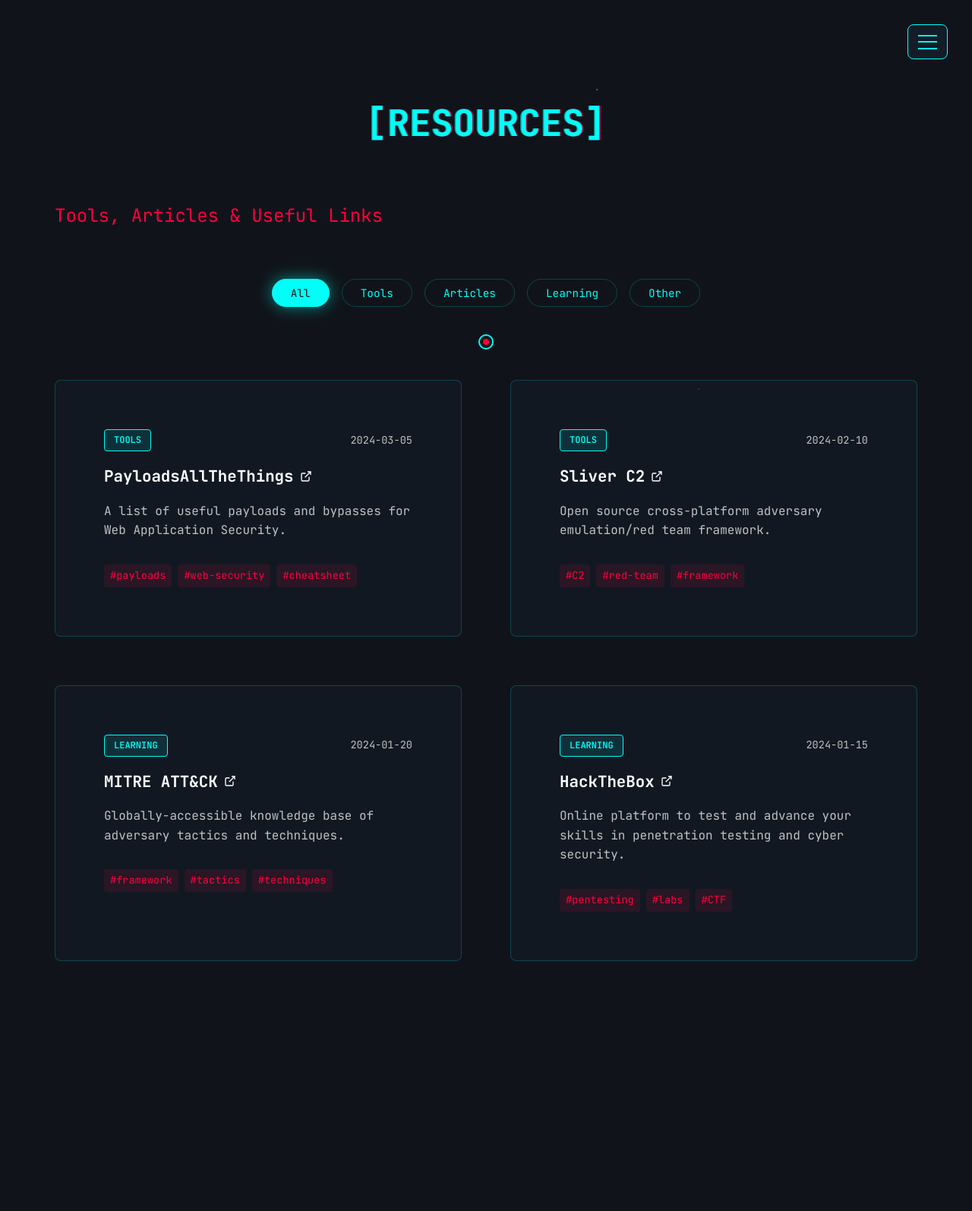
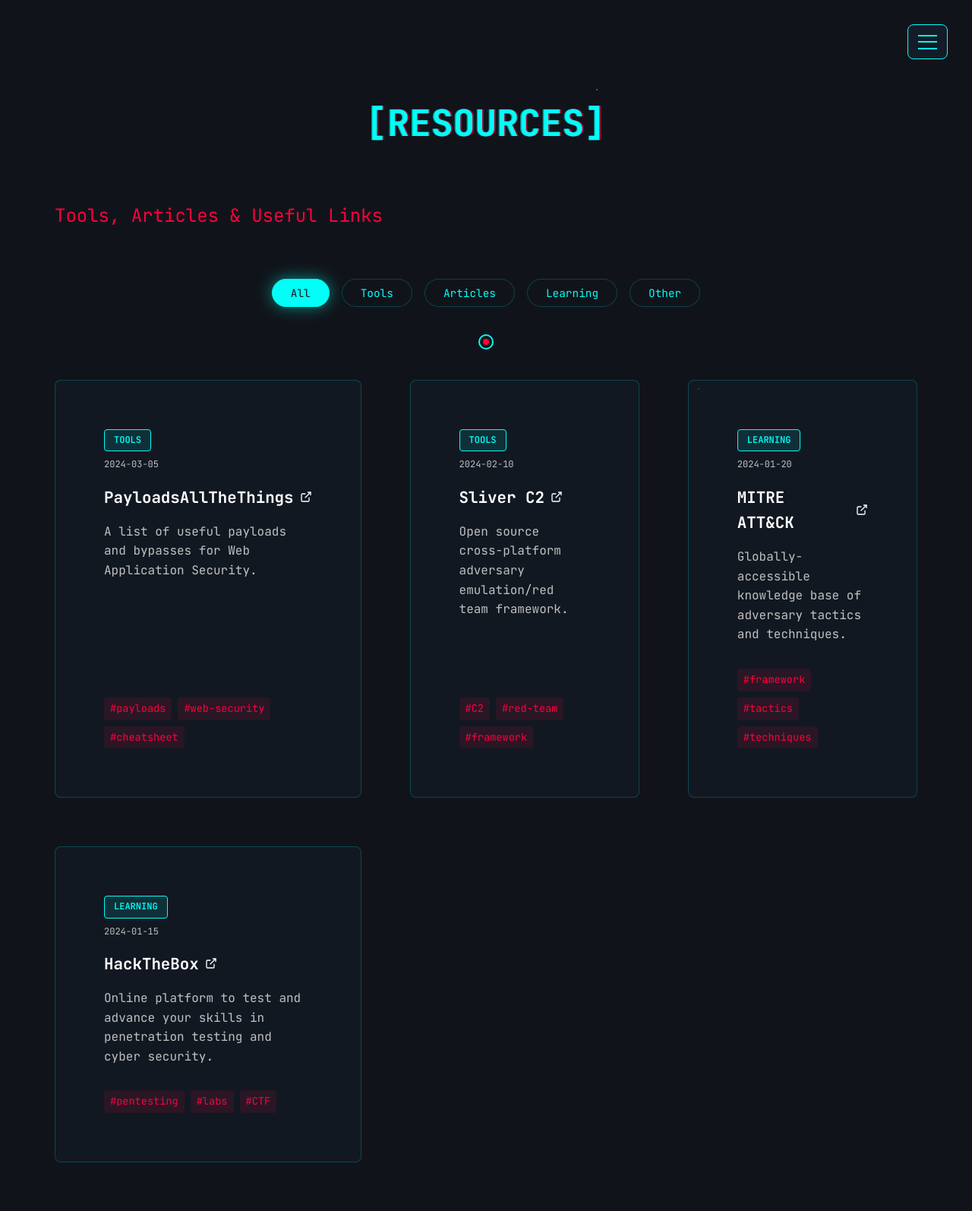
Before and after one commit to fr3akazo1d-sec/personal-website, a Jekyll site: the page built from resources.html, in a window 1280 px wide. Shown: the whole page at 76% size. Built offline with Jekyll 4.4.1, drawn with Linux system fonts in a browser that asks for light colours; before the commit the page ends 1329 px from its top, so only the background shows below that.

Commit message:
Improve resources page layout and styling
- Change grid to display 4 items per row on desktop
- Add responsive breakpoints for tablet and mobile
- Fix card heights to be equal in each row
- Move date below category badge
- Ensure consistent card widths across all rows

```diff
--- a/resources.html
+++ b/resources.html
@@ -51,8 +51,10 @@
             {% for resource in sorted_resources %}
             <div class="resource-card" data-category="{{ resource.category }}">
                 <div class="resource-header">
-                    <span class="resource-category">{{ resource.category | upcase }}</span>
-                    <span class="resource-date">{{ resource.date | date: "%Y-%m-%d" }}</span>
+                    <div class="resource-meta">
+                        <span class="resource-category">{{ resource.category | upcase }}</span>
+                        <span class="resource-date">{{ resource.date | date: "%Y-%m-%d" }}</span>
+                    </div>
                 </div>
                 <h3 class="resource-title">
                     <a href="{{ resource.url }}" target="_blank" rel="noopener noreferrer">
@@ -120,10 +122,28 @@
 
 .resources-container {
     display: grid;
-    grid-template-columns: repeat(auto-fill, minmax(350px, 1fr));
+    grid-template-columns: repeat(4, 1fr);
     gap: var(--spacing-lg);
-    max-width: 1200px;
+    max-width: 1400px;
     margin: 0 auto;
+}
+
+@media (max-width: 1366px) {
+    .resources-container {
+        grid-template-columns: repeat(3, 1fr);
+    }
+}
+
+@media (max-width: 968px) {
+    .resources-container {
+        grid-template-columns: repeat(2, 1fr);
+    }
+}
+
+@media (max-width: 640px) {
+    .resources-container {
+        grid-template-columns: 1fr;
+    }
 }
 
 .resource-card {
@@ -132,6 +152,9 @@
     border-radius: 8px;
     padding: var(--spacing-lg);
     transition: all 0.3s ease;
+    display: flex;
+    flex-direction: column;
+    height: 100%;
 }
 
 .resource-card:hover {
@@ -141,10 +164,13 @@
 }
 
 .resource-header {
+    margin-bottom: var(--spacing-sm);
+}
+
+.resource-meta {
     display: flex;
-    justify-content: space-between;
-    align-items: center;
-    margin-bottom: var(--spacing-sm);
+    flex-direction: column;
+    gap: 0.5rem;
 }
 
 .resource-category {
@@ -156,11 +182,12 @@
     font-size: 0.75rem;
     font-weight: 600;
     font-family: 'JetBrains Mono', monospace;
+    width: fit-content;
 }
 
 .resource-date {
     color: var(--text-dim);
-    font-size: 0.85rem;
+    font-size: 0.75rem;
     font-family: 'JetBrains Mono', monospace;
 }
 
@@ -193,6 +220,7 @@
     color: var(--text-main);
     line-height: 1.6;
     margin-bottom: var(--spacing-md);
+    flex-grow: 1;
 }
 
 .resource-tags {
```
